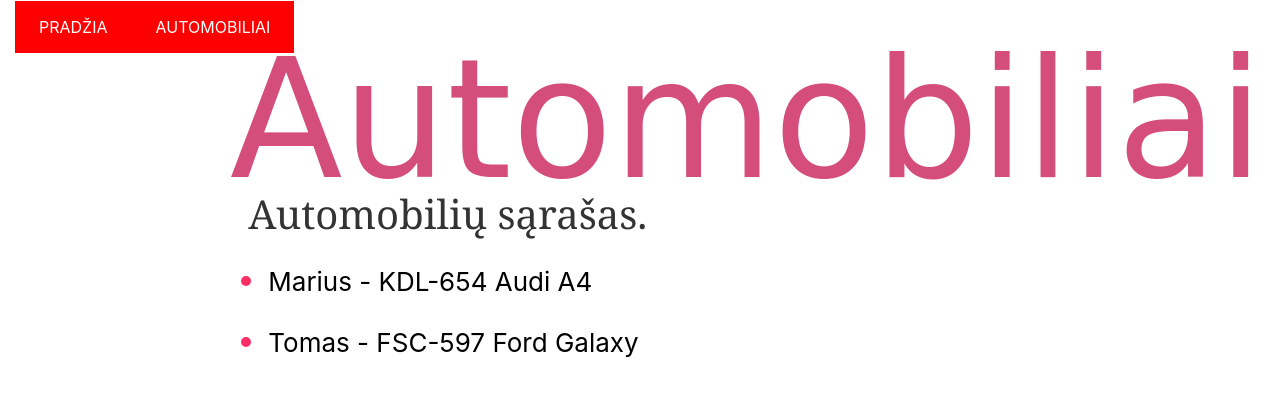
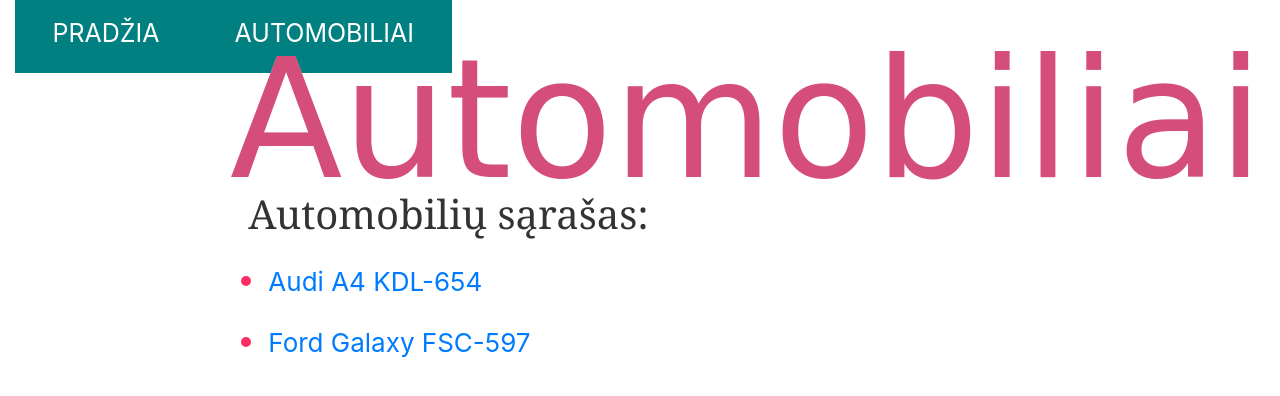
Before and after one commit to mrekus/django_project2, a Django app: page /autoservice/cars/ in a window 1280 px wide. Shown: the top 396 px of the page. Run offline with Django 4.2, Linux system fonts and the light colour scheme; data comes from the database, SQL or seed files in the repository; both versions use the stored data as it was after the commit; some libraries are stand-ins or nearby versions.

Commit message:
Pridėti kiekvieno užsakymo linkai su informacija, sutvarkyti css

```diff
--- a/mysite/autoservice/models.py
+++ b/mysite/autoservice/models.py
@@ -67,8 +67,10 @@ class Uzsakymas(models.Model):
 
 class UzsakymoEilute(models.Model):
     paslauga_id = models.ForeignKey("Paslauga", on_delete=models.SET_NULL, null=True)
-    uzsakymas_id = models.ForeignKey("Uzsakymas", on_delete=models.SET_NULL, null=True)
-    kiekis = models.IntegerField("Kiekis", max_length=200)
+    uzsakymas_id = models.ForeignKey(
+        "Uzsakymas", on_delete=models.SET_NULL, null=True, related_name="uzsakymoeilute"
+    )
+    kiekis = models.IntegerField("Kiekis")
     kaina = models.FloatField("Kaina", max_length=200)
 
     class Meta:
--- a/mysite/autoservice/static/css/styles.css
+++ b/mysite/autoservice/static/css/styles.css
@@ -10,8 +10,14 @@ li::marker {
     font-size: 26px;
     }
 
-.col-sm-10
-    h1 {
+.sidebar-nav {
+    display: flex;
+    margin-top: 15px;
+    padding: 0;
+    list-style: none;
+}
+
+.cars h1 {
     color: #d54d7b;
     font-family: "Great Vibes", cursive;
     font-size: 165px;
@@ -23,7 +29,7 @@ li::marker {
     text-shadow: 0 1px 1px #fff;
     }
 
-    p {
+.cars p {
     color: #333333;
     font-family: Georgia, serif;
     font-size: 40px;
@@ -31,29 +37,23 @@ li::marker {
     margin: 0 0 28px 20px;
     }
 
-.sidebar-nav {
-    display: flex;
-    margin-top: 15px;
-    padding: 0;
-    list-style: none;
-}
-
-a {
-  background-color: red;
+.sidebar-nav a {
+  font-size: 25px;
+  background-color: #008080;
   color: white;
   padding: 1em 1.5em;
   text-decoration: none;
   text-transform: uppercase;
 }
 
-a:hover {
+.sidebar-nav a:hover {
   background-color: #FFBFB6;
 }
 
-a:active {
+.sidebar-nav a:active {
   background-color: black;
 }
 
-a:hover {
+.sidebar-nav a:hover {
   cursor: pointer;
 }
--- a/mysite/autoservice/templates/cars.html
+++ b/mysite/autoservice/templates/cars.html
@@ -1,10 +1,12 @@
 {% extends "base.html" %}}
 {% block content %}
-<h1>Automobiliai</h1>
-<p>Automobilių sąrašas.</p>
-{% for i in automobiliai %}
-<ul>
-    <li><span class="text-wrapper">{{ i.klientas }} - {{ i.valstybinis_nr }} {{ i.automobilio_modelis_id }}</span></li>
-</ul>
+<div class="cars">
+    <h1>Automobiliai</h1>
+    <p>Automobilių sąrašas:</p>
+    {% for i in automobiliai %}
+    <ul>
+        <li><span class="text-wrapper"><a href="{% url 'car' i.id %}">{{ i.automobilio_modelis_id }} {{ i.valstybinis_nr }}</a></span></li>
+    </ul>
+</div>
 {% endfor %}
 {% endblock %}
--- a/mysite/autoservice/templates/index.html
+++ b/mysite/autoservice/templates/index.html
@@ -1,11 +1,13 @@
 {% extends "base.html" %}
 {% block content %}
+<div class="cars">
     <h1>Rajono servisas</h1>
     <br>
     <br>
     <br>
     <p>Sveiki atvykę!</p>
     <p>Šiuo metu turime:</p>
+</div>
 <ul>
     <li><span class="text-wrapper">Paslaugų kiekis: {{ num_paslaugos }}</span></li>
     <li><span class="text-wrapper">Įvykdyti užsakymai: {{ num_ivykdyti }}</span></li>
--- a/mysite/autoservice/urls.py
+++ b/mysite/autoservice/urls.py
@@ -1,5 +1,8 @@
 from django.urls import path
 from . import views
 
-urlpatterns = [path("", views.index, name="index"),
-               path("cars/", views.cars, name="cars")]
+urlpatterns = [
+    path("", views.index, name="index"),
+    path("cars/", views.cars, name="cars"),
+    path("cars/<int:car_id>", views.car, name="car"),
+]
--- a/mysite/autoservice/views.py
+++ b/mysite/autoservice/views.py
@@ -1,4 +1,4 @@
-from django.shortcuts import render
+from django.shortcuts import render, get_object_or_404
 from .models import AutomobilioModelis, Automobilis, Uzsakymas, UzsakymoEilute, Paslauga
 
 
@@ -18,3 +18,11 @@ def cars(request):
     automobiliai = Automobilis.objects.all()
     kontext = {"automobiliai": automobiliai}
     return render(request, "cars.html", context=kontext)
+
+
+def car(request, car_id):
+    car_info = get_object_or_404(Automobilis, pk=car_id)
+    paslauga_info = get_object_or_404(Uzsakymas, pk=car_id)
+    kontext = {"car_info": car_info,
+               "paslauga": paslauga_info}
+    return render(request, "car.html", context=kontext)
```
Also changed, not shown: mysite/autoservice/templates/car.html (added, +14 -0 lines), mysite/autoservice/migrations/0001_initial.py, mysite/autoservice/migrations/0002_alter_automobiliomodelis_options_and_more.py (deleted), mysite/autoservice/migrations/0002_alter_uzsakymoeilute_uzsakymas_id.py (added), mysite/autoservice/migrations/0003_remove_uzsakymoeilute_auto_and_more.py (added), mysite/db.sqlite3. Lines whose indentation alone changed are shown as unchanged.
